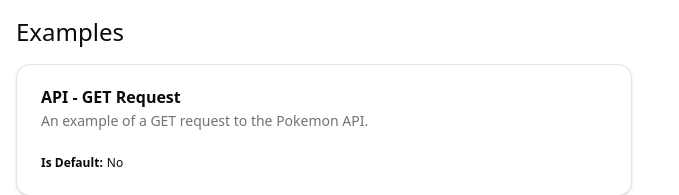
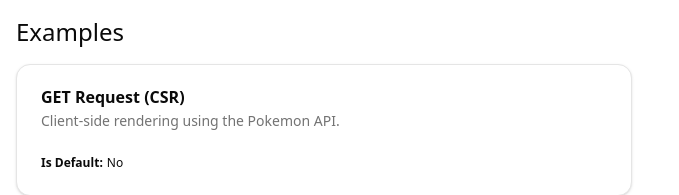
Before and after one commit to Mhudlark/web-boilerplate, a Next.js app: page /examples in a window 1280 px wide. Shown: the top 195 px of the page, without its empty margins (0-679 px from the left). Built offline with nearby package versions, Linux system fonts and the light colour scheme; no server answers.

Commit message:
chore: make example description clearer

```diff
--- a/app/examples/api-get-request-example.tsx
+++ b/app/examples/api-get-request-example.tsx
@@ -15,9 +15,9 @@
   return (
     <Card className="h-min">
       <CardHeader>
-        <CardTitle>API - GET Request</CardTitle>
+        <CardTitle>GET Request (CSR)</CardTitle>
         <CardDescription>
-          An example of a GET request to the Pokemon API.
+          Client-side rendering using the Pokemon API.
         </CardDescription>
       </CardHeader>
       <CardContent className="gap-` flex flex-col items-center">
```
